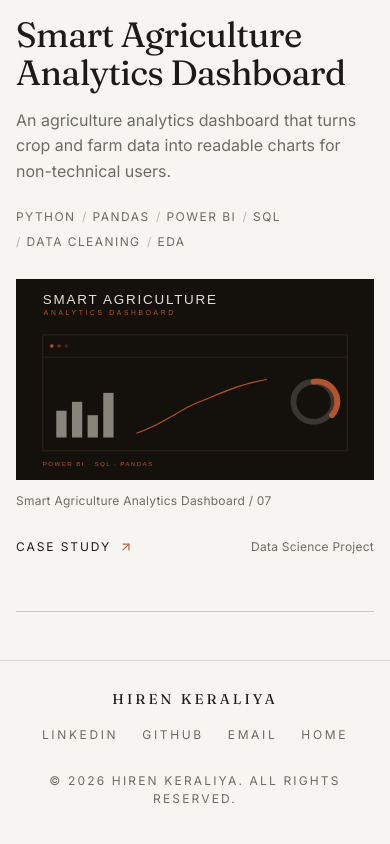
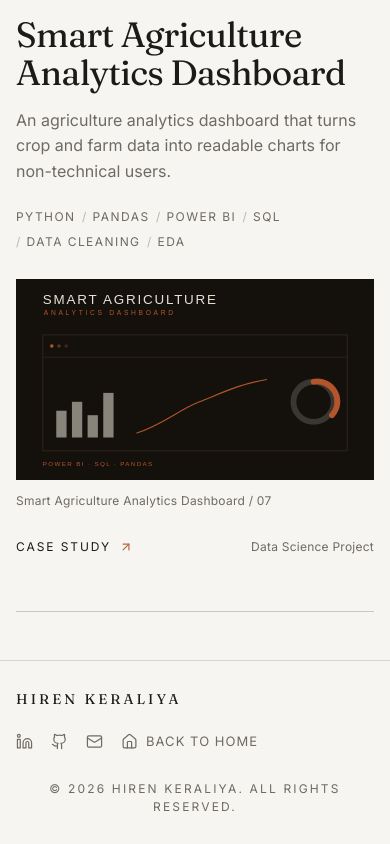
Before and after one commit to hiren223/hiren223.github.io, a React (Vite) app: page /projects in a window 390 px wide. Shown: the part 4598-5442 px from the top of the page. Built offline with nearby package versions, Linux system fonts and the light colour scheme.

Commit message:
feat: enhance footer with social links and icons

```diff
--- a/src/pages/ProjectsPage.tsx
+++ b/src/pages/ProjectsPage.tsx
@@ -16,6 +16,7 @@ import {
   type PortfolioProject,
 } from "@/lib/sample-projects";
 import { motion } from "framer-motion";
+import { Github, Linkedin, Mail, House, ArrowLeft } from "lucide-react";
 import { useMemo, useState } from "react";
 import { Link } from "react-router";
 import "./projects.css";
@@ -33,9 +34,21 @@ const PROJECTS_INDEX = HEADER_LINKS.findIndex(
 );
 
 const CONTACT_LINKS = [
-  { label: "LinkedIn", href: "https://www.linkedin.com/in/hiren-keraliya-440700259/" },
-  { label: "GitHub", href: "https://github.com/hiren223" },
-  { label: "Email", href: "mailto:hirenkeraliya99@gmail.com" },
+  {
+    label: "LinkedIn",
+    href: "https://www.linkedin.com/in/hiren-keraliya-440700259/",
+    icon: Linkedin,
+  },
+  {
+    label: "GitHub",
+    href: "https://github.com/hiren223",
+    icon: Github,
+  },
+  {
+    label: "Email",
+    href: "mailto:hirenkeraliya99@gmail.com",
+    icon: Mail,
+  },
 ];
 
 const pad = (n: number) => String(n).padStart(2, "0");
@@ -109,20 +122,32 @@ export default function ProjectsPage() {
       <footer className="site-footer">
         <div className="site-footer__inner">
           <span className="site-footer__brand">HIREN KERALIYA</span>
-          <nav className="site-footer__links" aria-label="Footer">
-            {CONTACT_LINKS.map((link) => (
+          <nav className="site-footer__links" aria-label="Footer links">
+  {CONTACT_LINKS.map((link) => {
+    const Icon = link.icon;
+
+    return (
       <a
         key={link.label}
         href={link.href}
+        aria-label={link.label}
+
+        className="site-footer__social-link"
         {...(link.href.startsWith("http")
           ? { target: "_blank", rel: "noopener noreferrer" }
           : {})}
       >
-                {link.label}
+        <Icon size={17} strokeWidth={1.7} />
       </a>
-            ))}
-            <Link to="/">Home</Link>
+    );
+  })}
+
+  <Link to="/" className="site-footer__social-link" aria-label="Home">
+  <House size={17} strokeWidth={1.7} />
+  <span>Back to Home</span>
+</Link>
 </nav>
+
         </div>
         <p className="site-footer__bottom">
           © 2026 Hiren Keraliya. All rights reserved.
--- a/src/pages/projects.css
+++ b/src/pages/projects.css
@@ -145,6 +145,7 @@
 
 /* ---------- footer ---------- */
 
+
 .site-footer {
   border-top: 1px solid var(--border);
   background-color: var(--background);
@@ -157,20 +158,8 @@
   align-items: center;
   justify-content: space-between;
   gap: 1rem;
-  width: min(100% - 3rem, 1400px);
+  width: min(calc(100% - 3rem), 1400px);
   padding-block: 1.75rem;
-}
-
-@media (min-width: 40rem) {
-  .site-footer__inner {
-    flex-direction: row;
-  }
-}
-
-@media (max-width: 30rem) {
-  .site-footer__inner {
-    width: calc(100% - 2rem);
-  }
 }
 
 .site-footer__brand {
@@ -179,34 +168,76 @@
   letter-spacing: 0.22em;
 }
 
+/* Footer navigation */
 .site-footer__links {
   display: flex;
   flex-wrap: wrap;
   align-items: center;
   justify-content: center;
   gap: 1.5rem;
+  border: none;
   font-size: var(--type-label);
-  letter-spacing: 0.22em;
+  letter-spacing: 0.12em;
   text-transform: uppercase;
   color: var(--muted-foreground);
 }
 
-.site-footer__links a {
-  transition: color 200ms ease;
+/* Social links and icons */
+.site-footer__social-link {
+  display: inline-flex;
+  align-items: center;
+  gap: 8px;
+  color: var(--muted-foreground);
+  text-decoration: none;
+  font-size: 13px;
+  letter-spacing: 0.08em;
+  white-space: nowrap;
+  transform: none;
+  transition: color 220ms ease;
 }
 
-.site-footer__links a:hover {
-  color: var(--foreground);
+.site-footer__social-link svg {
+  flex-shrink: 0;
+  transform: none;
 }
 
+/* No vertical movement or label animation */
+.site-footer__social-link:hover {
+  color: var(--clay);
+  transform: none;
+}
+
+.site-footer__social-link span {
+  transform: none;
+  opacity: 1;
+  visibility: visible;
+}
+
+/* Animate only the external-link arrow */
+.site-footer__arrow {
+  opacity: 0.55;
+  transform: translate(0, 0);
+  transition:
+    transform 220ms ease,
+    opacity 220ms ease;
+}
+
+.site-footer__social-link:hover .site-footer__arrow {
+  opacity: 1;
+  transform: translate(2px, -2px);
+}
+
+/* Keyboard accessibility */
 .site-footer__links a:focus-visible {
   outline: 2px solid var(--clay);
-  outline-offset: 3px;
+  outline-offset: 4px;
+  border-radius: 2px;
 }
 
+/* Copyright */
 .site-footer__bottom {
   margin-inline: auto;
-  width: min(100% - 3rem, 1400px);
+  width: min(calc(100% - 3rem), 1400px);
   padding-bottom: 1.75rem;
   font-size: var(--type-label);
   letter-spacing: 0.18em;
@@ -215,8 +246,40 @@
   text-align: center;
 }
 
+
+
+/* Tablet and desktop */
+@media (min-width: 40rem) {
+  .site-footer__inner {
+    flex-direction: row;
+  }
+}
+
+/* Mobile */
+@media (max-width: 640px) {
+  .site-footer__inner {
+    align-items: flex-start;
+    flex-direction: column;
+    gap: 22px;
+  }
+
+  .site-footer__links {
+    justify-content: flex-start;
+    gap: 18px;
+  }
+}
+
 @media (max-width: 30rem) {
+  .site-footer__inner,
   .site-footer__bottom {
     width: calc(100% - 2rem);
   }
 }
+
+/* Respect reduced-motion preferences */
+@media (prefers-reduced-motion: reduce) {
+  .site-footer__social-link,
+  .site-footer__arrow {
+    transition: none;
+  }
+}
```
Lines whose indentation alone changed are shown as unchanged.
